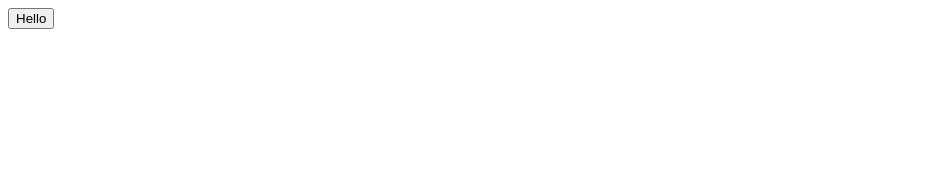
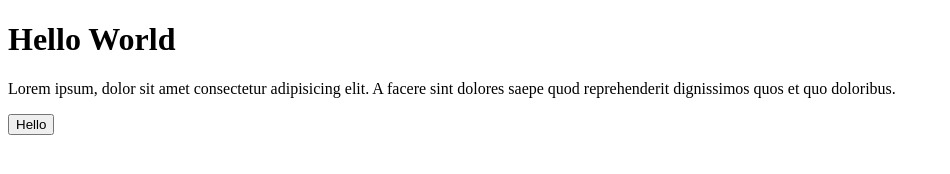
Before and after one commit to DemsEspiritu/Clock, a plain HTML site: page button.html in a window 1280 px wide. Shown: the whole page, without its empty margins (0-950 px from the left). Drawn offline with Linux system fonts and the light colour scheme.

Commit message:
added h1 and p

```diff
--- a/button.html
+++ b/button.html
@@ -6,6 +6,8 @@
     <title>Document</title>
 </head>
 <body>
+    <h1>Hello World</h1>
+    <p>Lorem ipsum, dolor sit amet consectetur adipisicing elit. A facere sint dolores saepe quod reprehenderit dignissimos quos et quo doloribus.</p>
     <button>Hello</button>
 </body>
 </html>
```
